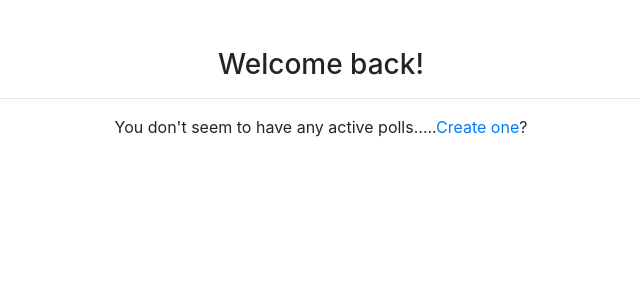
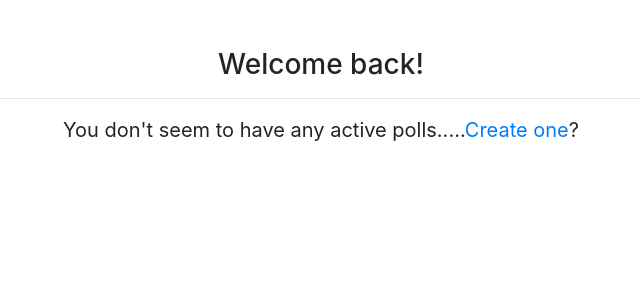
Before and after one commit to MapleLeaves-7/CS50-2021-Vote, a Flask app: template website/templates/homepage.html in a window 1280 px wide. Shown: the part 64-364 px from the top of the page, without its empty margins (319-959 px from the left). Run offline with Flask 2, Linux system fonts and the light colour scheme; the template is opened without the code that fills it, so the values that code supplies are empty.

Commit message:
Add class to paragraph to make font size bigger

```diff
--- a/website/templates/homepage.html
+++ b/website/templates/homepage.html
@@ -9,10 +9,9 @@ homepage
 <hr>
 
 {% if not active_polls %}
-<p>You don't seem to have any active polls.....<a href="/create-poll">Create one</a>?</p>
+<p class="homepage">You don't seem to have any active polls.....<a href="/create-poll">Create one</a>?</p>
 {% else %}
-<p>Here's a quick rundown of your active polls :)</p>
-{# <h5 style="text-align:left">Active Polls:</h5> #}
+<p class="homepage">Here's a quick rundown of your active polls :)</p>
 <table class="table table-striped">
     <thead>
         <tr>
@@ -29,7 +28,7 @@ homepage
             <td>{{ poll.roomkey }}</td>
             <td>{{ poll.num_votes }}</td>
             <td>
-                <form method="post" action="/closed-polls">
+                <form method="get" action="/closed-polls">
                 <input type="hidden" name="poll" value="{{ poll.id }}"/>
                 <button type="submit" class="btn btn-primary">Close</button>
                 </form>
@@ -39,7 +38,7 @@ homepage
     </tbody>
 </table>
 
-<p>Create <a href="/create-poll">another poll</a>?</p>
+<p class="homepage">Create <a href="/create-poll">another poll</a>?</p>
 {% endif %}
 
 {% endblock %}
```
